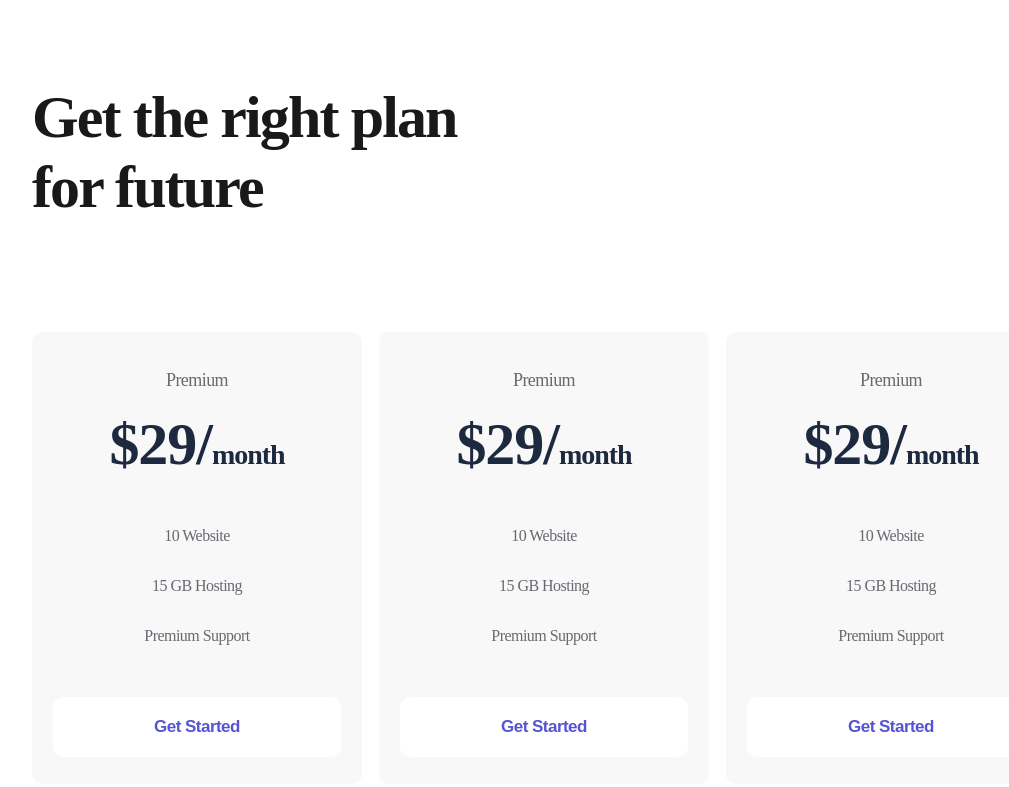
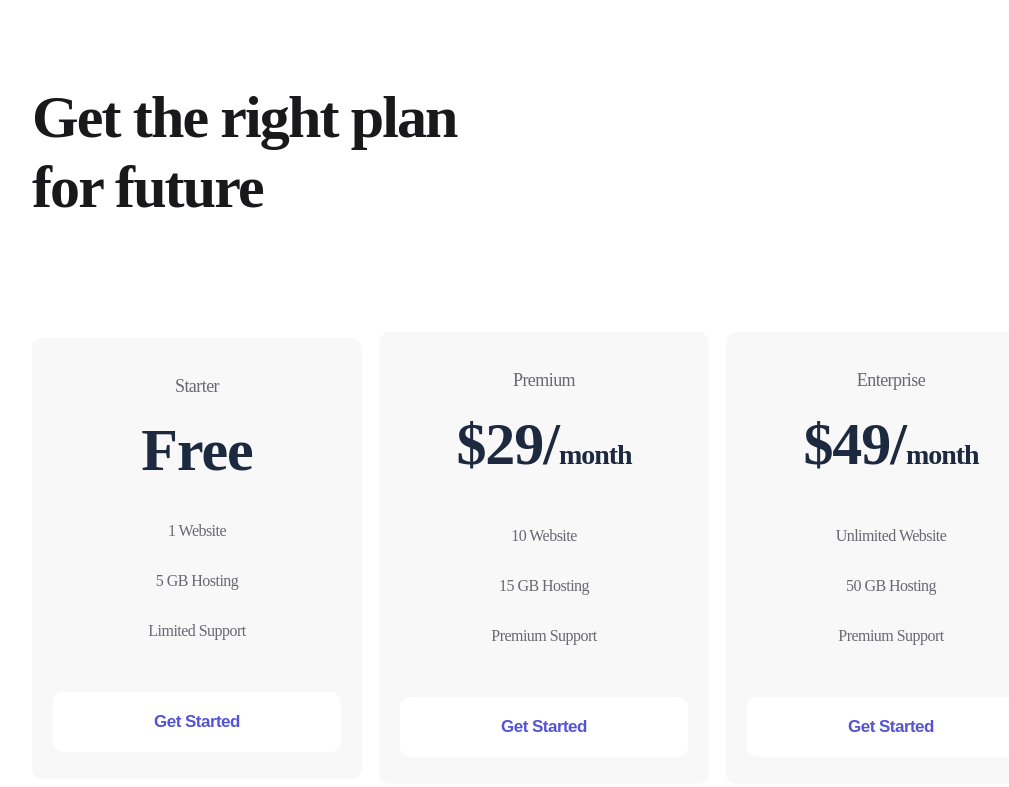
Before and after one commit to Valerka79/logotest, a plain HTML site: page index.html in a window 1280 px wide. Shown: the part 1340-2127 px from the top of the page, without its empty margins (96-1105 px from the left). Drawn offline with nearby package versions, Linux system fonts and the light colour scheme; a web font is replaced by a local one.

Commit message:
Add files via upload

```diff
--- a/index.html
+++ b/index.html
@@ -89,20 +89,20 @@
         <div class="plan_flex">
             <div class="item">
                 <p class="item_text">
-                    Premium
+                    Starter
                 </p>
                 <h3 class="item_title">
-                    $29/<span>month</span>
+                    Free
                 </h3>
                 <ul>
                     <li class="item_li">
-                        10 Website
+                        1 Website
                     </li>
                     <li class="item_li">
-                        15 GB Hosting
+                        5 GB Hosting
                     </li>
                     <li class="item_li">
-                        Premium Support
+                        Limited Support
                     </li>
                 </ul>
                 <button class="btn btn_item">
@@ -133,17 +133,17 @@
             </div>
             <div class="item">
                 <p class="item_text">
-                    Premium
+                    Enterprise
                 </p>
                 <h3 class="item_title">
-                    $29/<span>month</span>
+                    $49/<span>month</span>
                 </h3>
                 <ul>
                     <li class="item_li">
-                        10 Website
+                        Unlimited Website
                     </li>
                     <li class="item_li">
-                        15 GB Hosting
+                        50 GB Hosting
                     </li>
                     <li class="item_li">
                         Premium Support
--- a/styles.css
+++ b/styles.css
@@ -13,6 +13,8 @@ display: inline-block;
 .container {
     max-width: 1024px;
     margin: 0px auto;
+    font-family: 'Edu NSW ACT Foundation';
+
 }
 .header, .footer{
     background: rgba(255, 113, 67, 0.27);
```
